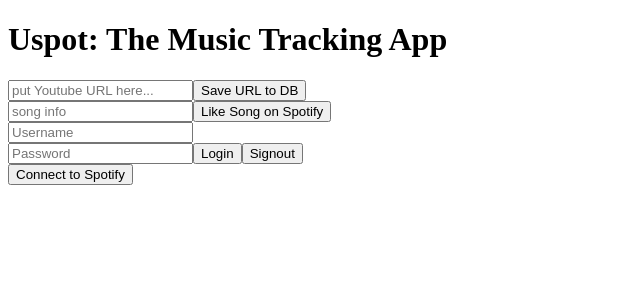
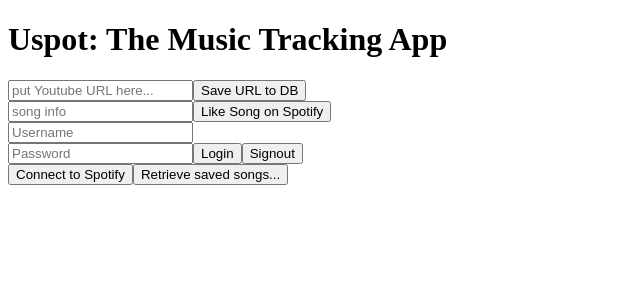
Before and after one commit to Team-API-Reference/uSPOT, a React app: page / in a window 1280 px wide. Shown: the top 300 px of the page, without its empty margins (0-640 px from the left). Built offline with nearby package versions, Linux system fonts and the light colour scheme.

Commit message:
updated get all and status display

```diff
--- a/client/containers/youtubeUrl.jsx
+++ b/client/containers/youtubeUrl.jsx
@@ -12,11 +12,18 @@
 
     }
 
+    function retrieveData() {
+        fetch('/api/getAllEntries', {
+            method: 'GET',
+            headers: { 'Content-Type': 'application/json' },
+          })
+          .then((response) => response.json())
+          .then((data) => {setFeedback(JSON.stringify(data))})
+          .catch((err) => console.log(err));
+    }
+
     return (
         <div>
-            <div id='feedback'>
-                {feedback}
-            </div>
             <form action='api/addEntry' method="POST">
                 <input id = 'youtubeurl' placeholder='put Youtube URL here...'></input>
                     <button id='youTubeURLButton'>Save URL to DB</button>
@@ -26,6 +33,7 @@
             </form>
             <UserLogin />
             <button onClick = {spotifyHandler}>Connect to Spotify</button>
+            <button onClick = {retrieveData}>Retrieve saved songs...</button>
             <div id='feedback'>
                 {feedback}
             </div>
```
Also changed, not shown: 2 other files (tests, documents, lock files or other folders).
